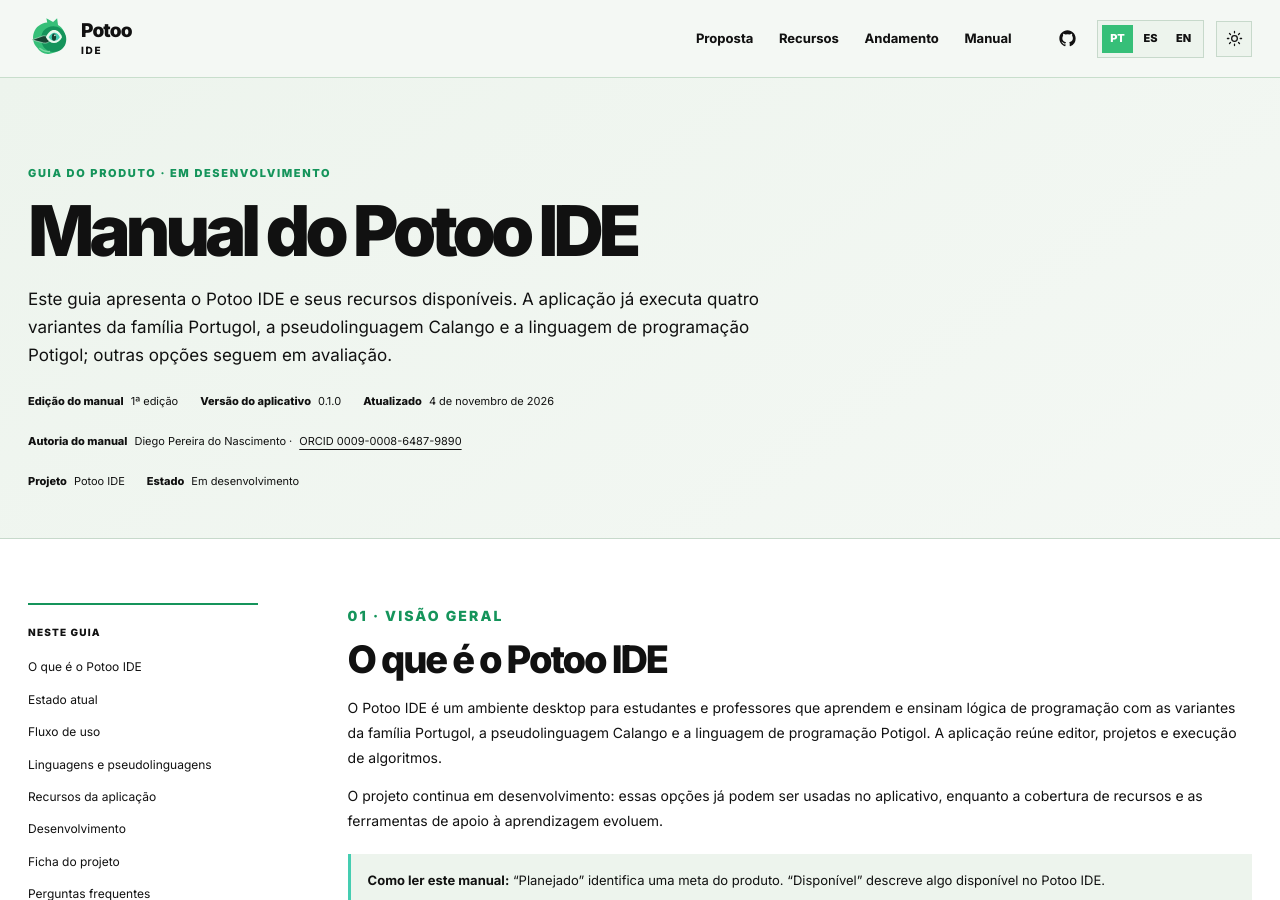
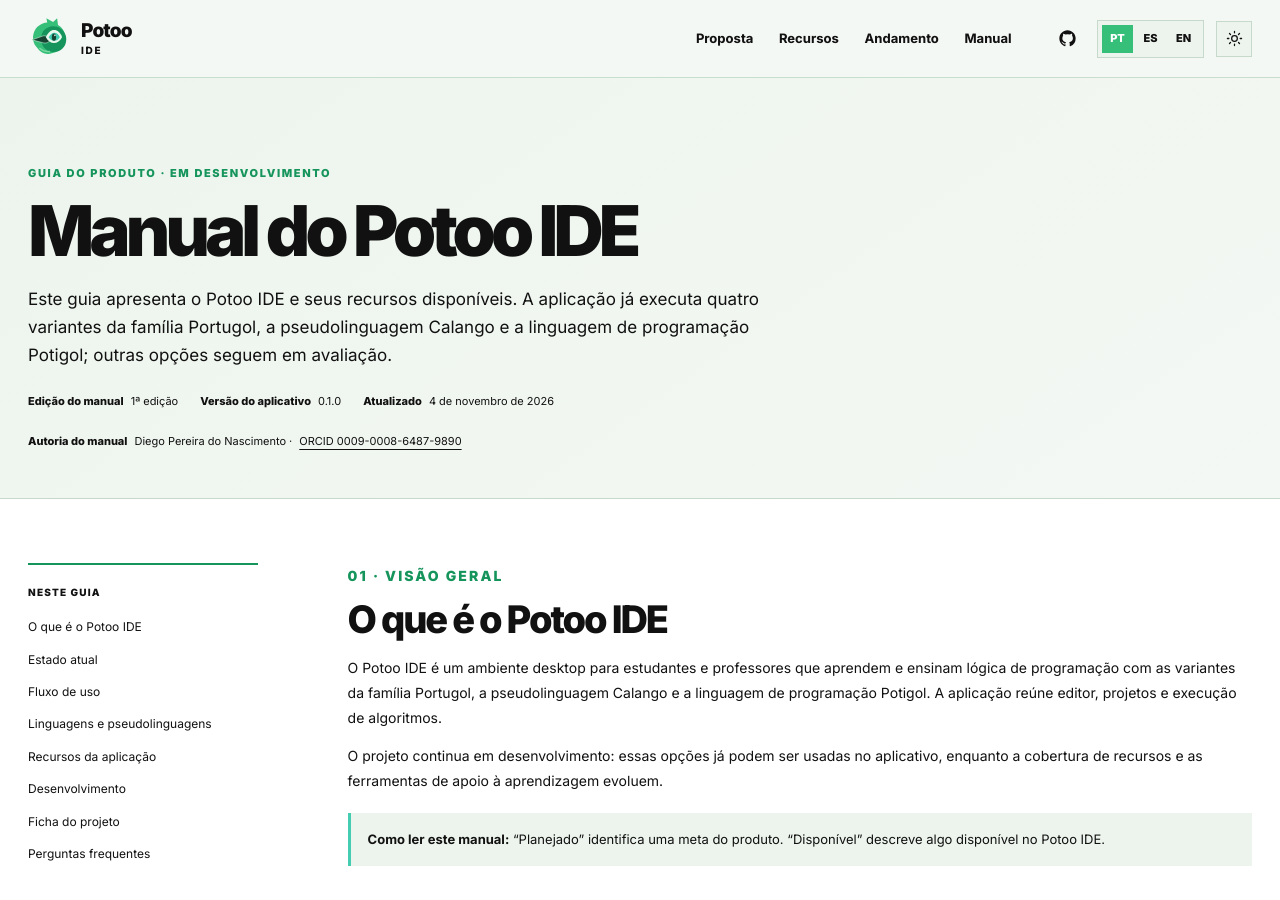
Before and after one commit to diegopn/potoo-site, a Jekyll site: the page built from manual/index.html, in a window 1280 px wide and 900 px high. Built offline with Jekyll 4.4.1, drawn with Linux system fonts in a browser that asks for light colours.

Commit message:
docs: remove project status from manual covers

```diff
--- a/en/manual/index.html
+++ b/en/manual/index.html
@@ -24,10 +24,6 @@ body_class: manual-page
         <p class="manual-intro">This guide introduces Potoo IDE and its available features. The app already runs four Portugol family variants, the Calango pseudolanguage, and the Potigol programming language; other options remain under evaluation.</p>
         <p class="manual-meta manual-publication-meta"><span><b>Manual edition</b> 1st edition</span><span><b>Application version</b> 0.1.0</span><span><b>Updated</b> November 4, 2026</span></p>
         <p class="manual-meta manual-author-meta"><span><b>Manual author</b> Diego Pereira do Nascimento · <a href="https://orcid.org/0009-0008-6487-9890">ORCID 0009-0008-6487-9890</a></span></p>
-        <p class="manual-meta">
-          <span><b>Project</b> Potoo IDE</span>
-          <span><b>Status</b> In development</span>
-        </p>
       </div>
     </section>
 
--- a/es/manual/index.html
+++ b/es/manual/index.html
@@ -24,10 +24,6 @@ body_class: manual-page
         <p class="manual-intro">Esta guía presenta Potoo IDE y sus funciones disponibles. La aplicación ya ejecuta cuatro variantes de la familia Portugol, el pseudolenguaje Calango y el lenguaje de programación Potigol; otras opciones siguen en evaluación.</p>
         <p class="manual-meta manual-publication-meta"><span><b>Edición del manual</b> 1.ª edición</span><span><b>Versión de la aplicación</b> 0.1.0</span><span><b>Actualizado</b> 4 de noviembre de 2026</span></p>
         <p class="manual-meta manual-author-meta"><span><b>Autoría del manual</b> Diego Pereira do Nascimento · <a href="https://orcid.org/0009-0008-6487-9890">ORCID 0009-0008-6487-9890</a></span></p>
-        <p class="manual-meta">
-          <span><b>Proyecto</b> Potoo IDE</span>
-          <span><b>Estado</b> En desarrollo</span>
-        </p>
       </div>
     </section>
 
--- a/manual/index.html
+++ b/manual/index.html
@@ -24,10 +24,6 @@ body_class: manual-page
         <p class="manual-intro">Este guia apresenta o Potoo IDE e seus recursos disponíveis. A aplicação já executa quatro variantes da família Portugol, a pseudolinguagem Calango e a linguagem de programação Potigol; outras opções seguem em avaliação.</p>
         <p class="manual-meta manual-publication-meta"><span><b>Edição do manual</b> 1ª edição</span><span><b>Versão do aplicativo</b> 0.1.0</span><span><b>Atualizado</b> 4 de novembro de 2026</span></p>
         <p class="manual-meta manual-author-meta"><span><b>Autoria do manual</b> Diego Pereira do Nascimento · <a href="https://orcid.org/0009-0008-6487-9890">ORCID 0009-0008-6487-9890</a></span></p>
-        <p class="manual-meta">
-          <span><b>Projeto</b> Potoo IDE</span>
-          <span><b>Estado</b> Em desenvolvimento</span>
-        </p>
       </div>
     </section>
 
```
